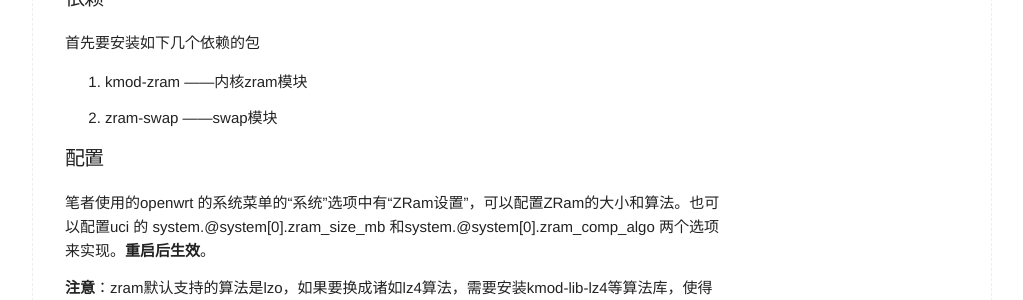
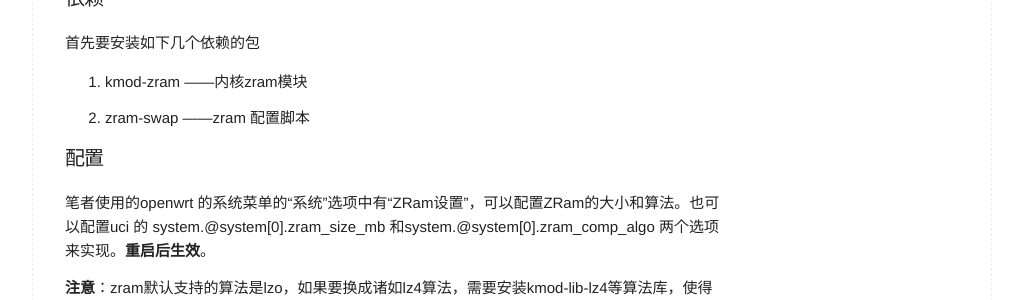
Before and after one commit to xiexiaoqun/blog, a Jekyll site: the page built from _posts/2023-09-22-openwrt-zram-swap.markdown, in a window 1280 px wide. Shown: the part 272-572 px from the top of the page, without its empty margins (128-1151 px from the left). Built offline with Jekyll 4.4.1, drawn with Linux system fonts in a browser that asks for light colours; comment, search, counter and statistics services are not loaded.

Commit message:
fix an inaccurate content of post

```diff
--- a/_posts/2023-09-22-openwrt-zram-swap.markdown
+++ b/_posts/2023-09-22-openwrt-zram-swap.markdown
@@ -15,7 +15,7 @@ categories: Openwrt Zram Swap
 
 1. kmod-zram ——内核zram模块
 
-2. zram-swap ——swap模块
+2. zram-swap ——zram 配置脚本
 
 ### 配置
 
```
